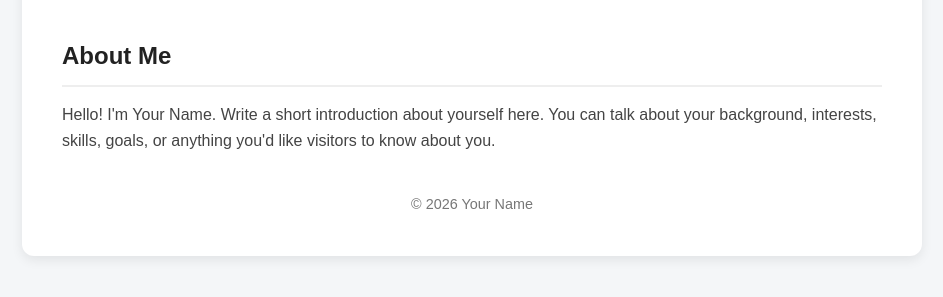
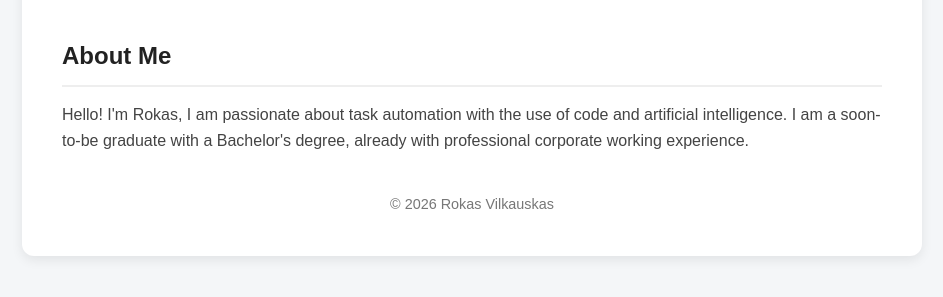
Before and after one commit to rokasvilkauskas/rokasvilkauskas.github.io, a plain HTML site: page index.html in a window 1280 px wide. Shown: the part 383-680 px from the top of the page, without its empty margins (168-1111 px from the left). Drawn offline with Linux system fonts and the light colour scheme.

Commit message:
Update index.html

```diff
--- a/index.html
+++ b/index.html
@@ -114,14 +114,13 @@
       <h2>About Me</h2>
 
       <p>
-        Hello! I'm Your Name. Write a short introduction about yourself here.
-        You can talk about your background, interests, skills, goals, or anything
-        you'd like visitors to know about you.
+        Hello! I'm Rokas, I am passionate about task automation with the use of code and artificial intelligence.
+I am a soon-to-be graduate with a Bachelor's degree, already with professional corporate working experience.
       </p>
     </section>
 
     <footer>
-      © 2026 Your Name
+      © 2026 Rokas Vilkauskas
     </footer>
 
   </div>
```
